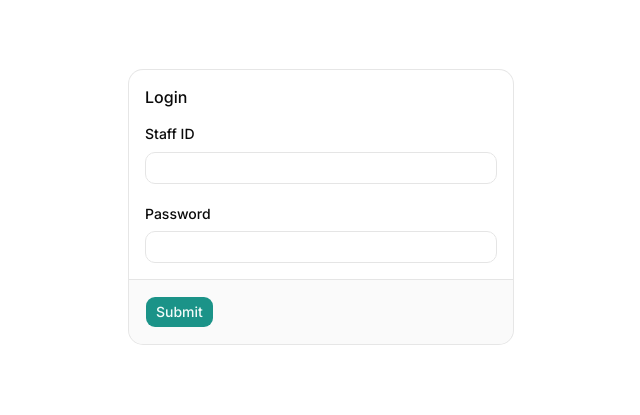
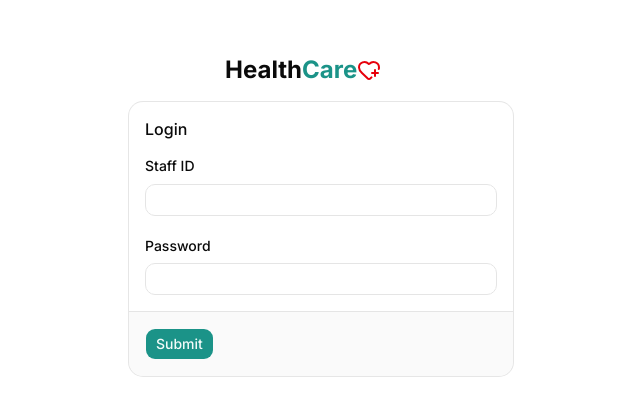
Before and after one commit to VivekPrajapati-Git/clash_of_code, a Next.js app in the folder frontend/: page /login in a window 1280 px wide. Shown: the part 193-608 px from the top of the page, without its empty margins (319-959 px from the left). Built offline with nearby package versions, Linux system fonts and the light colour scheme.

Commit message:
Login UI Updated

```diff
--- a/frontend/app/dashboard/_componenets/dashboard-sidebar.tsx
+++ b/frontend/app/dashboard/_componenets/dashboard-sidebar.tsx
@@ -45,7 +45,8 @@ const DashboardSidebar = () => {
             <SidebarHeader >
                 <h1 className='text-2xl text-pretty font-bold flex items-center'>Health
                     <span className='text-primary'>Care</span>
-                    <HeartPlus className='size-6 text-red-600'></HeartPlus> </h1>
+                    <HeartPlus className='size-6 text-red-600'></HeartPlus>
+                </h1>
             </SidebarHeader>
             <SidebarContent>
                 <SidebarMenu>
--- a/frontend/app/dashboard/interaction/[id]/page.tsx
+++ b/frontend/app/dashboard/interaction/[id]/page.tsx
@@ -6,8 +6,7 @@ import { NetworkGraph } from '../_components/network-work'
 const page = async ({ params }: { params: Params }) => {
   // const data = testData.data
   const { id } = await params
-  console.log(id)
-  const res = await fetch(process.env.BASE_URL + "/neo4j/patient/"+id, { next: { revalidate: 90 } }).then(data => data.json())
+  const res = await fetch(process.env.BASE_URL + "/neo4j/patient/" + id, { next: { revalidate: 90 } }).then(data => data.json())
   return (
     <div>
       <NetworkGraph data={res.data} />
--- a/frontend/app/login/page.tsx
+++ b/frontend/app/login/page.tsx
@@ -1,10 +1,16 @@
 import React from 'react'
 import { LoginForm } from './_components/login-form'
+import { HeartPlus } from 'lucide-react'
 
 const page = () => {
     return (
         <div className="flex min-h-svh w-full items-center justify-center p-6 md:p-10">
+
             <div className="w-full max-w-sm">
+                <h1 className='text-2xl mx-auto w-48 my-4 text-pretty font-bold flex items-center'>Health
+                    <span className='text-primary'>Care</span>
+                    <HeartPlus className='size-6 text-red-600'></HeartPlus>
+                </h1>
                 <LoginForm />
             </div>
         </div>
```
